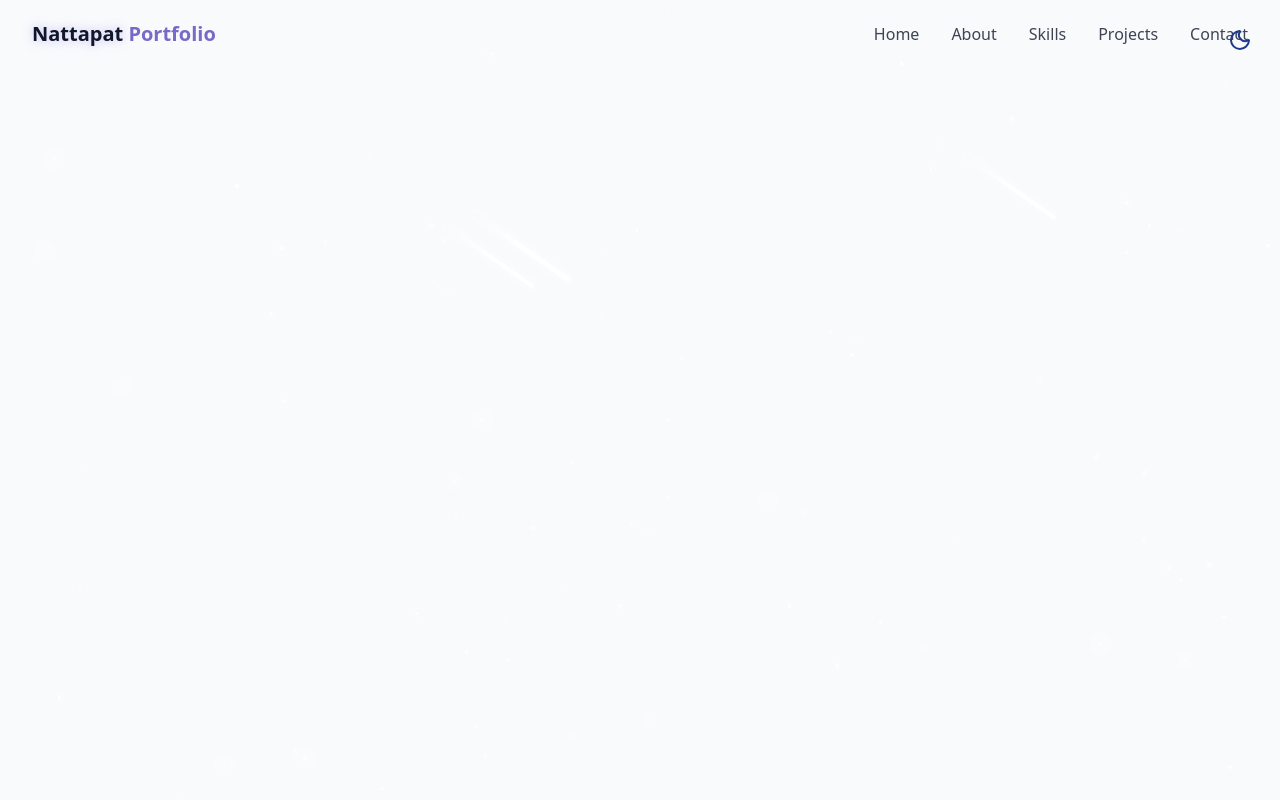
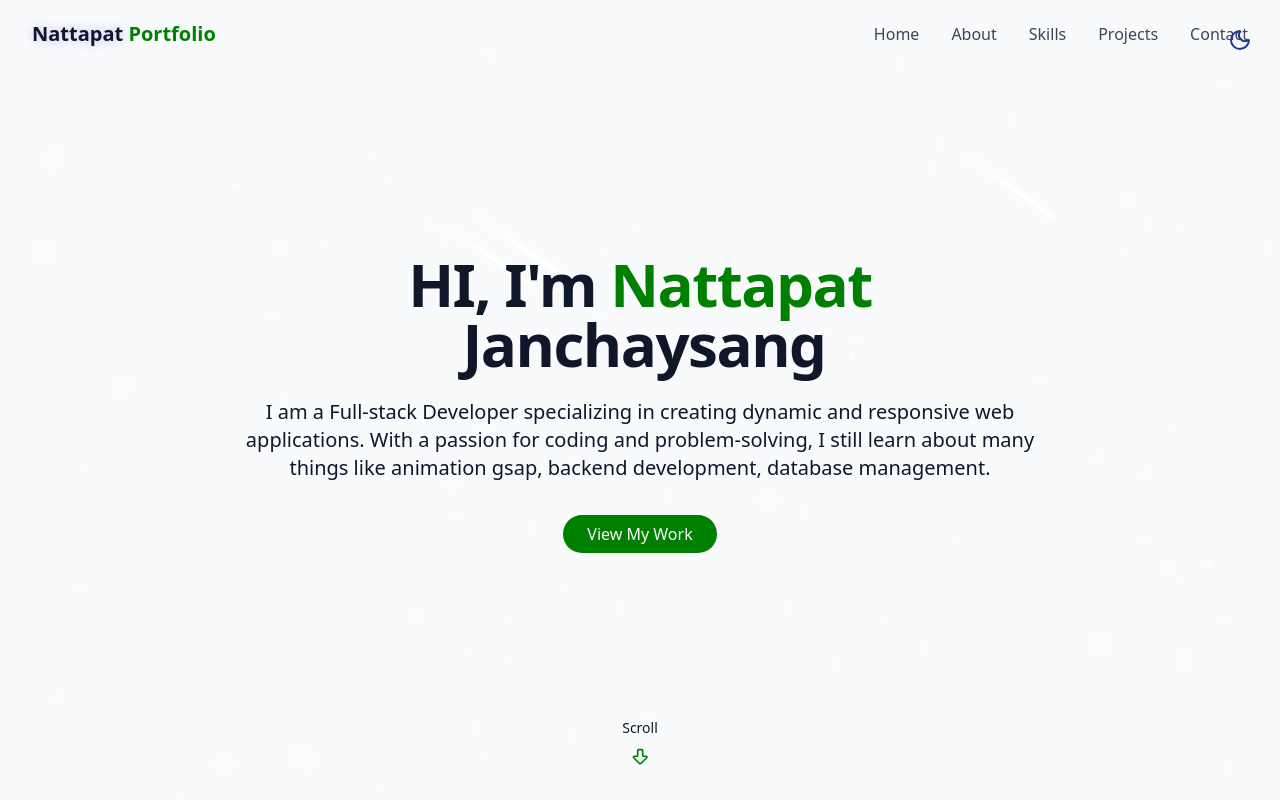
Before and after one commit to NattapatJanchaysang/Portfolio, a React (Vite) app: page / in a window 1280 px wide. Built offline with nearby package versions, Linux system fonts and the light colour scheme.

Commit message:
Done making Herosection

```diff
--- /dev/null
+++ b/src/components/Herosection.jsx
@@ -0,0 +1,35 @@
+import { ArrowBigDownIcon } from "lucide-react";
+
+
+export const Herosection = () => {
+    return (
+    <section id="hero" className="relative min-h-screen flex flex-col items-center justify-center px-4">
+        <div className="container max-w-4xl mx-auto text-center z-10">
+            <div className="space-y-6">
+                <h1 className="text-4xl md:text-6xl font-bold tracking-tight">
+                <span className="opacity-0 animate-fade-in">HI, I'm </span>
+                <span className="opacity-0 animate-fade-in-delay-1 text-primary">Nattapat </span>
+                <span className="opacity-0 animate-fade-in-delay-2 text-gradient ml-2">Janchaysang</span>
+                </h1>
+
+                <p className="text-lg md:text-xl text-muted-foreground max-2-2xl mx-auto opacity-0 animate-fade-in-delay-3">
+                    I am a Full-stack Developer specializing in creating dynamic and responsive web applications.
+                    With a passion for coding and problem-solving,
+                    I still learn about many things like animation gsap, backend development, database management.
+                </p>
+
+                <div className="pt-4 opacity-0 animate-fade-in-delay-4">
+                    <a href="#projects" className="cosmic-button">
+                        View My Work
+                    </a>
+                </div>
+            </div>
+        </div>
+
+        <div className="absolute bottom-8 left-1/2 transform -translate-x-1/2 flex flex-col items-center animate-bounce">
+            <span className="text-sm text-muted-foreground mb-2">Scroll</span>
+            <ArrowBigDownIcon className="h-5 w-5 text-primary"/>
+        </div>
+    </section>
+    )
+}
--- a/src/index.css
+++ b/src/index.css
@@ -91,7 +91,7 @@
 
     --card: 0 0% 100%;
 
-    --primary: 250 47% 60%;
+    --primary: 120 100% 25%;
     --primary-foreground: 210 40% 98%;
 
     --border: 214 32% 91%;
@@ -104,7 +104,7 @@
 
     --card: 222 47% 8%;
 
-    --primary: 250 65% 65%;
+    --primary: 140 52% 55%;
     --primary-foreground: 213 31% 91%;
 
     --border: 217 33% 20%;
--- a/src/pages/Home.jsx
+++ b/src/pages/Home.jsx
@@ -1,6 +1,7 @@
 import { ThemeToggle } from "@/components/ThemeToggle";
 import { StarBackground } from "@/components/StarBackground";
 import { NavBar } from "@/components/NavBar";
+import { Herosection } from "@/components/Herosection";
 
 const Home = () => {
     return (
@@ -13,9 +14,12 @@
             {/* Navbar */}
             <NavBar />
             {/* Main content */}
+            <main>
+            <Herosection />
+            </main>
+
 
             {/* footer */}
-
 
 
         </div>
```
